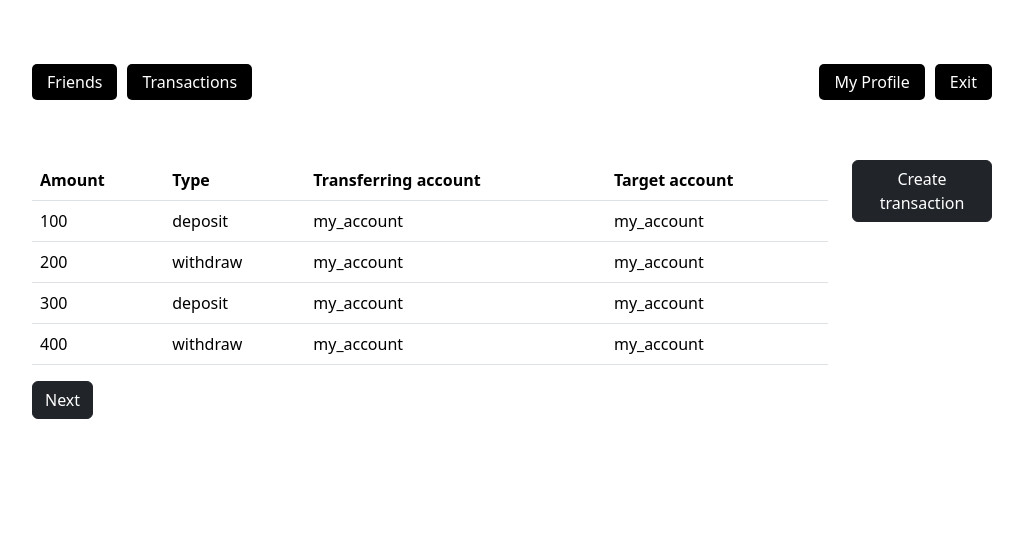
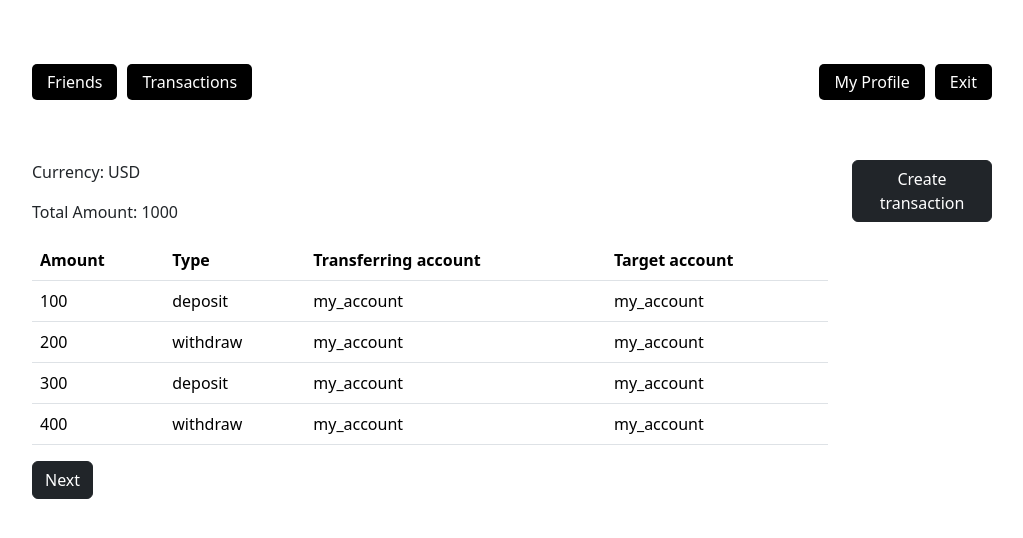
Before and after one commit to ChurrisBoys/seguridad_tarea_churris_banca, a React (Create React App) app in the folder client/: page /banking in a window 1280 px wide. Shown: the top 538 px of the page, without its empty margins (128-1151 px from the left). Built offline with nearby package versions, Linux system fonts and the light colour scheme.

Commit message:
Added currency and actual amount to banking information

```diff
--- a/client/src/components/Banking/BankingFeed.js
+++ b/client/src/components/Banking/BankingFeed.js
@@ -88,6 +88,10 @@ function BankingFeed({ transactions, currentPage, setPage }) {
             <Layout>
                 <div class="row">
                     <div class="col-10">
+                        <div className="currency-amount-info">
+                            <p>Currency: USD</p>
+                            <p>Total Amount: {transactions.reduce((sum, transaction) => sum + transaction.amount, 0)}</p>
+                        </div>
                         <TransactionTable transactions={transactions} />
                         {NextPageButton({ currentPage, setPage })}
 
```
